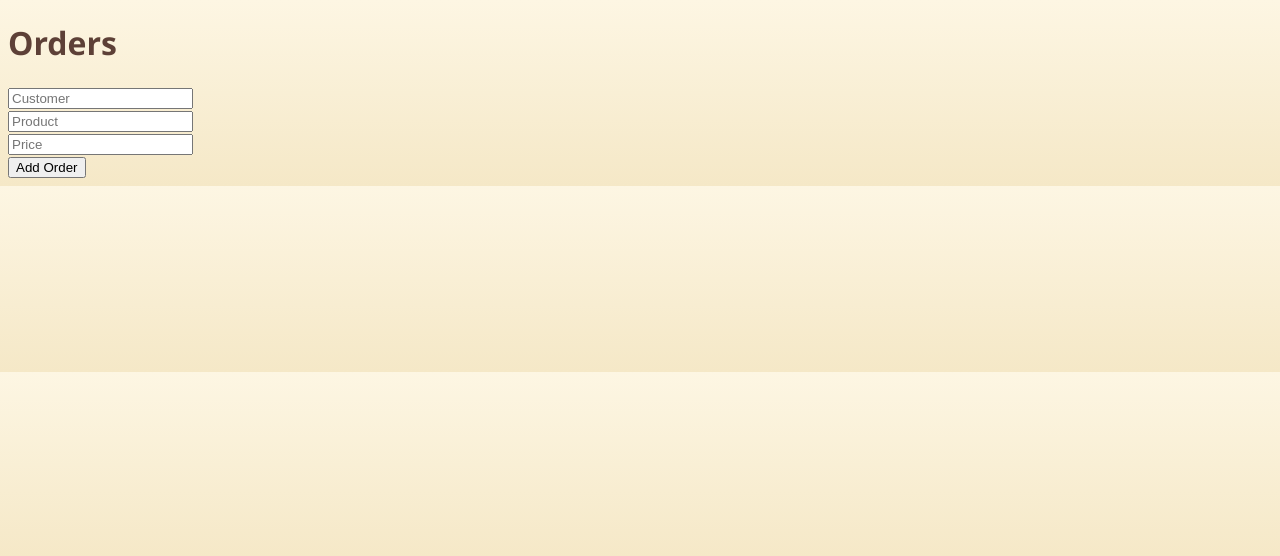
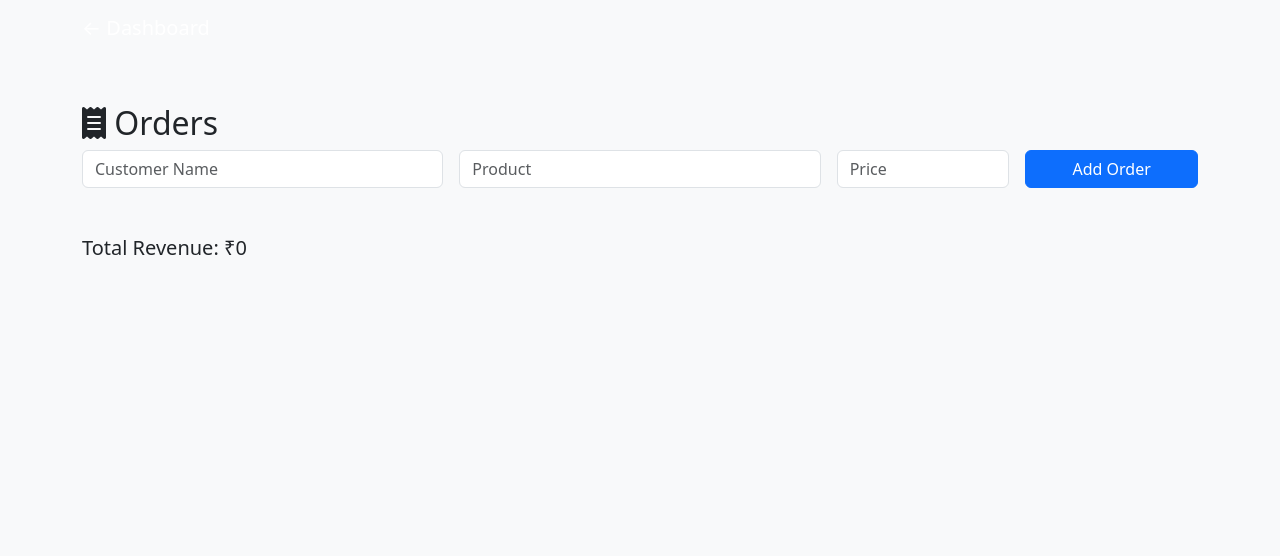
Before and after one commit to Aarav-InnovateDevRev/ManageIt, a Flask app: page /orders in a window 1280 px wide. Shown: the top 556 px of the page. Run offline with Flask 3, Linux system fonts and the light colour scheme; the visitor is signed in with stand-in values (Sample User, id 1); data that the repository does not hold is empty.

Commit message:
Refactor orders.html for improved layout and styling

```diff
--- a/templates/orders.html
+++ b/templates/orders.html
@@ -1,32 +1,32 @@
 <!DOCTYPE html>
-<html>
+<html lang="en">
 <head>
-
-<meta name="viewport" content="width=device-width, initial-scale=1.0">
-<link rel="stylesheet" href="/static/style.css">
-
+    <meta charset="UTF-8"><meta name="viewport" content="width=device-width, initial-scale=1.0">
+    <title>Orders - ManageIt</title>
+    <link href="https://cdn.jsdelivr.net/npm/bootstrap@5.3.3/dist/css/bootstrap.min.css" rel="stylesheet">
+    <link rel="stylesheet" href="https://cdnjs.cloudflare.com/ajax/libs/font-awesome/6.5.1/css/all.min.css">
 </head>
-<body>
-
-<h1>Orders</h1>
-
-<form method="POST">
-
-<input name="name" placeholder="Customer"><br>
-
-<input name="product" placeholder="Product"><br>
-
-<input name="price" placeholder="Price"><br>
-
-<button>Add Order</button>
-
-</form>
-
-{% for o in orders %}
-
-<p>{{o[0]}} - {{o[1]}} - ₹{{o[2]}}</p>
-
-{% endfor %}
-
+<body class="bg-light">
+<nav class="navbar navbar-dark bg-brown"><div class="container"><a class="navbar-brand" href="/dashboard">← Dashboard</a></div></nav>
+<div class="container py-5">
+    <h2><i class="fas fa-receipt"></i> Orders</h2>
+    {% with messages = get_flashed_messages(with_categories=true) %}{% if messages %}{% for cat,msg in messages %}<div class="alert alert-{{cat}}">{{msg}}</div>{% endfor %}{% endif %}{% endwith %}
+    <form method="POST" class="row g-3 mb-5">
+        <div class="col-md-4"><input type="text" name="name" class="form-control" placeholder="Customer Name" required></div>
+        <div class="col-md-4"><input type="text" name="product" class="form-control" placeholder="Product" required></div>
+        <div class="col-md-2"><input type="number" step="0.01" name="price" class="form-control" placeholder="Price" required></div>
+        <div class="col-md-2"><button class="btn btn-primary w-100">Add Order</button></div>
+    </form>
+    <h5>Total Revenue: ₹{{total|round(0)}}</h5>
+    <div class="row">
+        {% for o in orders %}
+        <div class="col-md-6 mb-3">
+            <div class="card p-3">
+                <strong>{{o.name}}</strong> - {{o.product}} <span class="float-end">₹{{o.price}}</span>
+            </div>
+        </div>
+        {% endfor %}
+    </div>
+</div>
 </body>
 </html>
```
